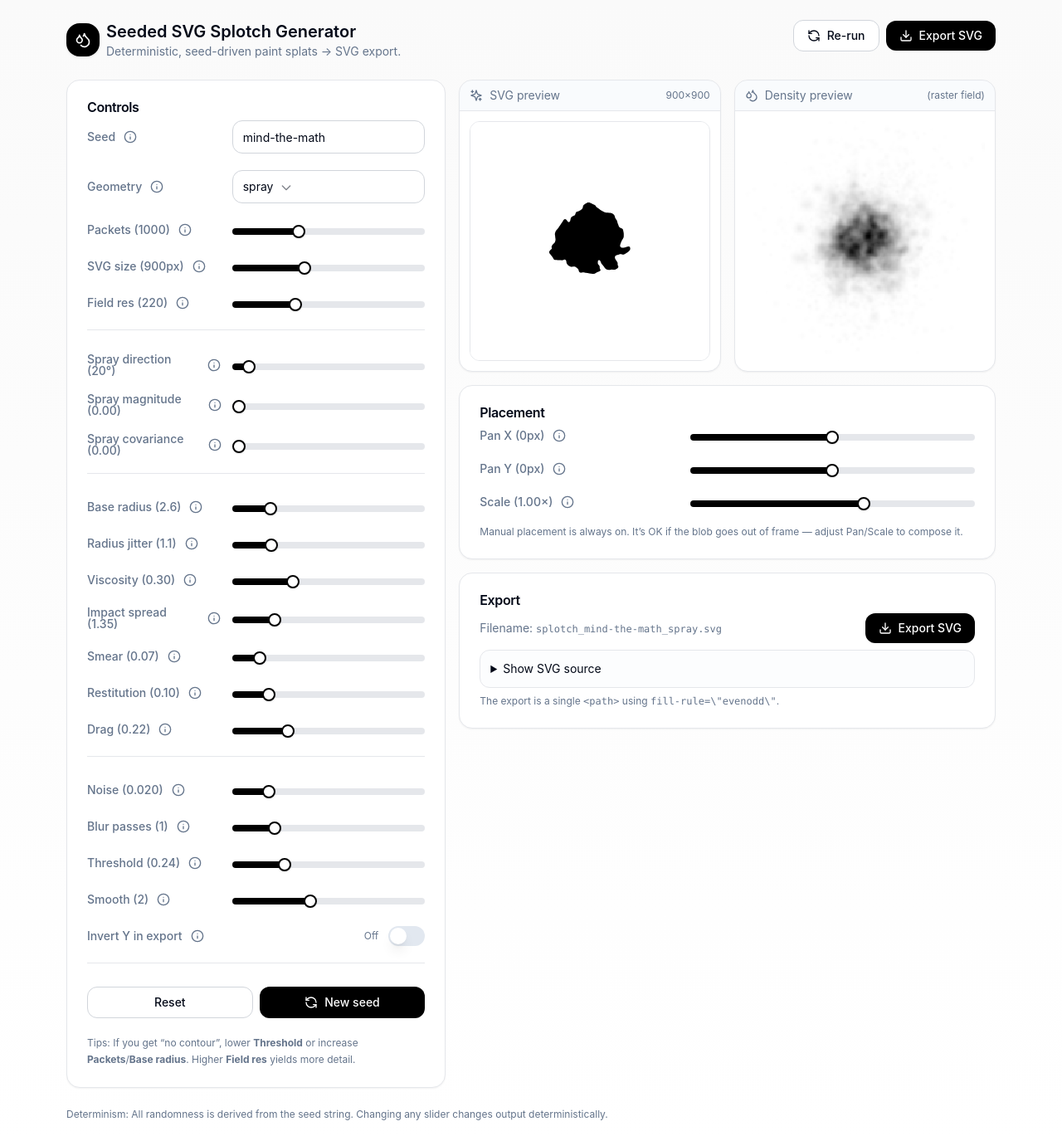
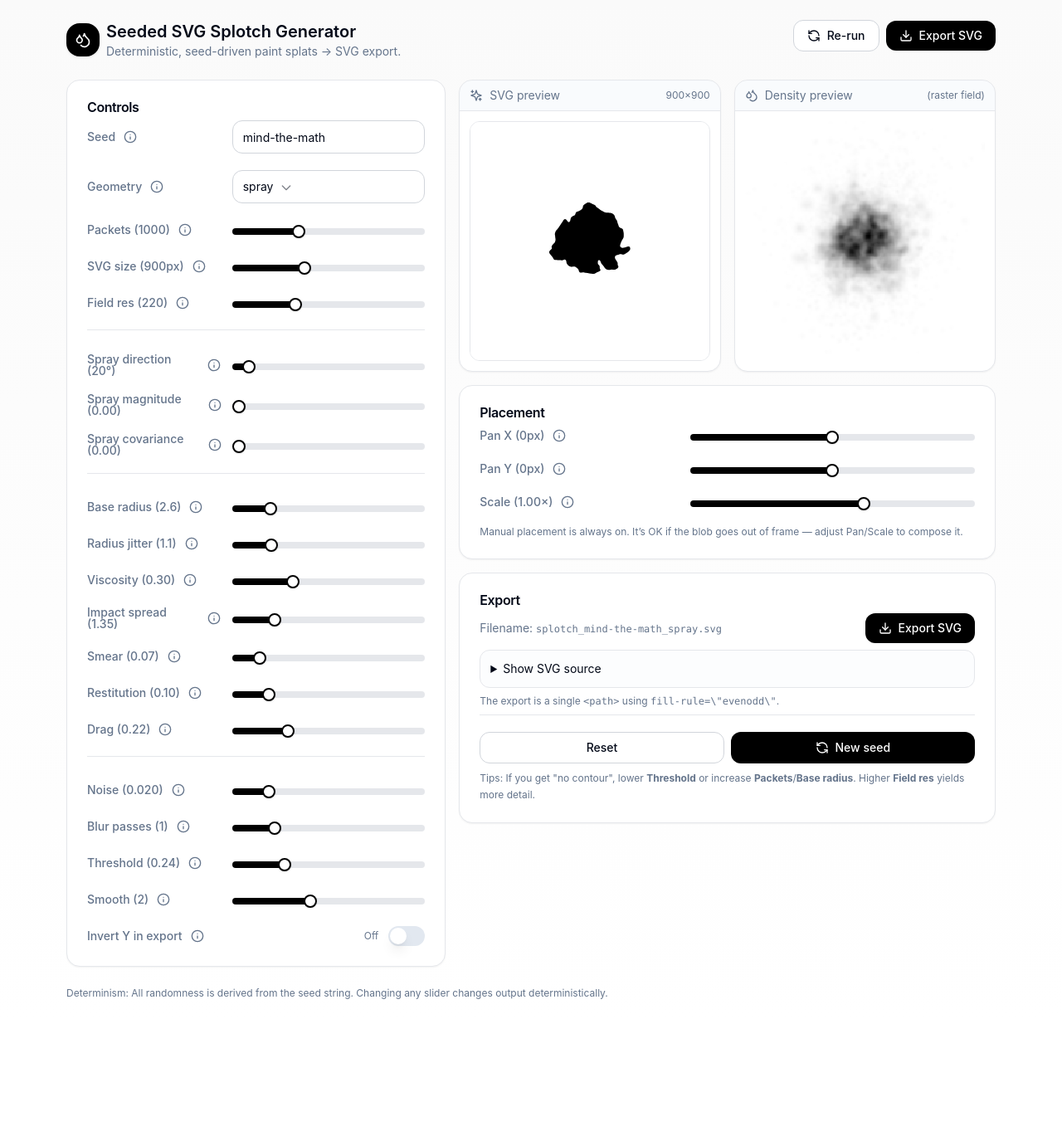
Before and after one commit to mindthemath/splotch, a React (Vite) app: page / in a window 1280 px wide. Shown: the whole page at 83% size. After the commit the page ends 1229 px from the top, so only its background shows below. Built offline with nearby package versions, Linux system fonts and the light colour scheme.

Commit message:
move reset right

```diff
--- a/seeded_svg_splotch_generator_single_page_app.tsx
+++ b/seeded_svg_splotch_generator_single_page_app.tsx
@@ -471,13 +471,25 @@ function simulate(params: Params) {
 
   // Use a larger internal field for simulation to prevent clipping.
   const displayW = params.fieldSize;
-  const workingW = displayW * 5;
+  const workingW = displayW * 7;
   const field = new Field(workingW, workingW);
-  const center = { x: workingW / 2, y: workingW / 2 };
 
   // Physics units are based on displayW, so the splotch stays "normal size"
   // inside the huge workingW buffer.
   const physW = displayW;
+
+  // For spray geometry, offset the center opposite to spray direction
+  // to compensate for the drift caused by spray magnitude
+  let center = { x: workingW / 2, y: workingW / 2 };
+  if (params.geometry === "spray" && params.sprayMagnitude > 0) {
+    const ang = (params.sprayAngleDeg * Math.PI) / 180;
+    // Offset opposite to spray direction, scaled by magnitude and physics size
+    const offsetAmount = params.sprayMagnitude * physW * 0.35;
+    center = {
+      x: workingW / 2 - Math.cos(ang) * offsetAmount,
+      y: workingW / 2 - Math.sin(ang) * offsetAmount
+    };
+  }
 
   function sampleSource(): { p: Vec2; v: Vec2; vz: number } {
     const speed = rng.range(0.6, 1.2);
@@ -1316,28 +1328,6 @@ export default function App() {
                     <Switch checked={p.invertY} onCheckedChange={(v) => setP({ ...p, invertY: v })} />
                   </div>
                 </Row>
-
-                <div className="pt-2 border-t" />
-
-                <div className="grid grid-cols-2 gap-2">
-                  <Button variant="outline" className="rounded-2xl" onClick={() => setP(DEFAULT)}>
-                    Reset
-                  </Button>
-                  <Button
-                    className="rounded-2xl"
-                    onClick={() => {
-                      const h = xmur3(p.seed)();
-                      setP({ ...p, seed: `${p.seed}-${(h % 100000).toString().padStart(5, "0")}` });
-                    }}
-                  >
-                    <RefreshCcw className="h-4 w-4 mr-2" />
-                    New seed
-                  </Button>
-                </div>
-
-                <div className="text-xs text-muted-foreground leading-relaxed">
-                  Tips: If you get “no contour”, lower <b>Threshold</b> or increase <b>Packets</b>/<b>Base radius</b>. Higher <b>Field res</b> yields more detail.
-                </div>
               </CardContent>
             </Card>
           </div>
@@ -1392,6 +1382,28 @@ export default function App() {
                 <div className="text-xs text-muted-foreground">
                   The export is a single <code>&lt;path&gt;</code> using <code>fill-rule=\"evenodd\"</code>.
                 </div>
+
+                <div className="pt-3 border-t" />
+
+                <div className="grid grid-cols-2 gap-2">
+                  <Button variant="outline" className="rounded-2xl" onClick={() => setP(DEFAULT)}>
+                    Reset
+                  </Button>
+                  <Button
+                    className="rounded-2xl"
+                    onClick={() => {
+                      const h = xmur3(p.seed)();
+                      setP({ ...p, seed: `${p.seed}-${(h % 100000).toString().padStart(5, "0")}` });
+                    }}
+                  >
+                    <RefreshCcw className="h-4 w-4 mr-2" />
+                    New seed
+                  </Button>
+                </div>
+
+                <div className="text-xs text-muted-foreground leading-relaxed">
+                  Tips: If you get "no contour", lower <b>Threshold</b> or increase <b>Packets</b>/<b>Base radius</b>. Higher <b>Field res</b> yields more detail.
+                </div>
               </CardContent>
             </Card>
           </div>
```
